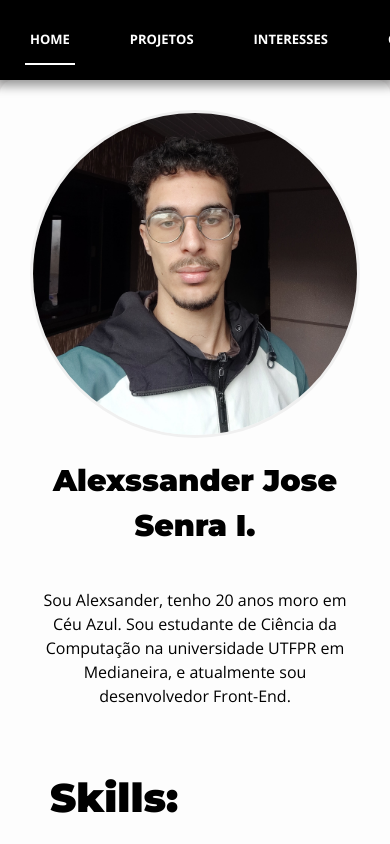
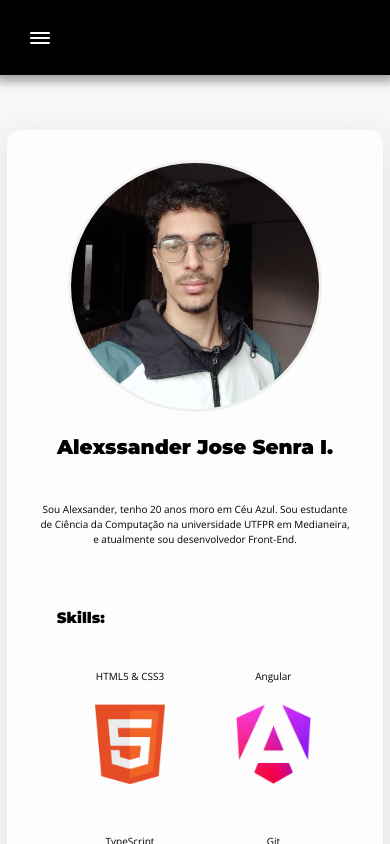
Before and after one commit to AlexssanderJs/Meu-Portifolio-Landing, an Angular app: page /home in a window 390 px wide. Shown: the top 844 px of the page. Built offline with nearby package versions, Linux system fonts and the light colour scheme.

Commit message:
refactor: ajustando responsividade

```diff
--- a/src/app/pages/contact/contact.css
+++ b/src/app/pages/contact/contact.css
@@ -1,14 +1,3 @@
-*{
-    padding: 0;
-    margin: 0;
-    box-sizing: border-box;
-}
-
-html{
-    height: 100%;
-    font-size: 62.5%;
-}
-
 .contact-page{
   min-height: calc(100vh - 8rem);
   display: grid;
@@ -17,18 +6,18 @@ html{
   padding: 4rem 2rem;
 }
 
-.contact-page .container {
+.contact-page .contact-content {
   max-width: 60rem;
   width: 100%;
   text-align: center;
 }
 
-.contact-page h1 {
+.contact-page .contact-content .contact-title {
   font-size: 6rem;
   margin-bottom: 2rem;
 }
 
-.contact-page p {
+.contact-page .contact-content .contact-description {
   font-size: 2rem;
   margin-bottom: 4rem;
   color: #555;
@@ -41,7 +30,7 @@ html{
 }
 
 .contact-form input,
-.contact-form textarea {
+.contact-form .mensage-text-area {
   padding: 1.2rem 1.6rem;
   border-radius: 1rem;
   border: 1px solid #ccc;
@@ -52,12 +41,12 @@ html{
 }
 
 .contact-form input:focus,
-.contact-form textarea:focus {
+.contact-form .mensage-text-area:focus {
   border-color: #3366ff; /* cor de destaque */
   box-shadow: 0 0 10px rgba(51,102,255,0.2);
 }
 
-.contact-form button {
+.contact-form .submit-button {
   padding: 1.5rem 3rem;
   border-radius: 3rem;
   background: #3366ff;
@@ -68,7 +57,7 @@ html{
   transition: 0.3s;
 }
 
-.contact-form button:hover {
+.contact-form .submit-button:hover {
   background: #254fcc;
 }
 
@@ -83,3 +72,31 @@ html{
 .social-links a:hover {
   color: #3366ff;
 }
+
+@media (max-width: 330px){
+
+  .contact-page{
+    padding: 1rem;
+  }
+  .contact-page .contact-content .contact-title {
+    font-size: 3rem;
+  }
+
+  .contact-page .contact-content .contact-description{
+    font-size: 1rem ;
+  }
+
+  .contact-form .submit-button {
+    font-size: 1rem;
+
+  }
+
+  .contact-form input,
+  .contact-form .mensage-text-area {
+  font-size: 1rem;
+  }
+
+  .social-links a {
+    font-size: 1rem;
+  }
+}
--- a/src/app/pages/contact/contact.html
+++ b/src/app/pages/contact/contact.html
@@ -1,13 +1,13 @@
 <section class="contact-page">
-  <div class="container">
-    <h1>Contato</h1>
-    <p>Quer falar comigo? Preencha o formulário ou me ache nas redes sociais.</p>
+  <div class="contact-content">
+    <h1 class="contact-title">Contato</h1>
+    <p class="contact-description">Quer falar comigo? Preencha o formulário ou me ache nas redes sociais.</p>
 
     <form class="contact-form" action="https://formspree.io/f/xjkakjvd" method="POST">
       <input class="name-input" type="text" name="nome" placeholder="Nome" required/>
-      <input type="email" name="email" placeholder="Email" required />
-      <textarea placeholder="Mensagem" name="mensagem" rows="5" required></textarea>
-      <button type="submit">Enviar</button>
+      <input class="email-input" name="email" placeholder="Email" required />
+      <textarea class="mensage-text-area" placeholder="Mensagem" name="mensagem" rows="5" required></textarea>
+      <button class="submit-button" type="submit">Enviar</button>
     </form>
 
     <div class="social-links">
--- a/src/app/pages/home/home.css
+++ b/src/app/pages/home/home.css
@@ -91,36 +91,88 @@
     border: 3px solid rgba(0,0,0,0.05);
 }
 
-@media (max-width: 900px){
+@media (max-width: 1150px){
      .main-content{
         grid-template-columns: 1fr;
-
-        /* ✅ Remova a restrição de largura máxima do desktop */
-        /* E garanta que ele ocupe quase toda a tela com uma margem de segurança */
         max-width: 100%;
-        width: 100%; /* Ou 100%, dependendo do seu design */
+        width: 100%;
+        margin: 5rem;
+        padding: 3rem;
     }
-
-    /* 💡 O TEXT-CONTENT também precisa ser liberado, pois ele também tinha um max-width */
     .main-content .text-content {
-        max-width: 100%; /* Isso garante que a coluna de texto use todo o espaço */
+        max-width: 100%;
     }
 
     .main-content .text-content .text-titulo{
-    /* Era 5rem (50px). Sugestão: 30px */
-    font-size: 3rem;
+    font-size: 2rem;
     }
 
-/* Corpo do Texto (Texto: "text-body") */
     .main-content .text-content .text-body{
-    /* Era 2rem (20px). Sugestão: 16px */
-    font-size: 1.6rem;
+    font-size: 1rem;
     }
 
     .main-content .skills-list .skills-items{
-    /* Era: grid-template-columns: auto auto auto auto; */
-    grid-template-columns: 1fr 1fr; /* ✅ Troque para 2 colunas flexíveis */
-    gap: 1rem; /* ✅ Reduza o gap para não apertar */
+    grid-template-columns: 1fr 1fr;
+    gap: 1rem;
     font-size: 1rem;
     }
+
+    .main-content .my-picture{
+    max-width: 80%;
+    object-fit: cover;
+    justify-self: center;
+    align-items: center;
+    }
+
+    .main-content .skills-list .skills-titulo{
+    font-size: 1.5rem;
 }
+}
+
+@media (max-width: 350px){
+
+    .main-content{
+        margin: 2rem;
+        padding: 0;
+    }
+
+    .main-content .text-content{
+        min-width: 0;
+        max-width: 80%;
+
+    }
+
+    .main-content .text-content .text-titulo{
+        font-size: 1rem;
+        min-width: 0;
+
+    }
+
+    .main-content .text-content .text-body{
+        min-width: 0;
+        font-size: 0.7rem;
+    }
+
+    .main-content .my-picture{
+        min-width: 0;
+        width: 50%;
+    }
+
+    .main-content .skills-list{
+        min-width: 0;
+        margin: 0;
+        padding: 0;
+    }
+
+    .main-content .skills-list .skills-items{
+        min-width: 0;
+        max-width: 100%;
+        grid-template-columns: 1fr;
+    }
+
+
+    .main-content .skills-list .skills-image{
+        min-width: 0;
+    }
+
+}
--- a/src/app/pages/interests/interests.css
+++ b/src/app/pages/interests/interests.css
@@ -1,31 +1,22 @@
-*{
-    padding: 0;
-    margin: 0;
-    box-sizing: border-box;
-}
-
-html{
-    height: 100%;
-    font-size: 62.5%;
-}
-
 .interest-page{
     display: flex;
     align-items: center;
     justify-content: center;
-    height: calc(100vh - 8rem);
-    width: 100vw;
-    max-height: 100vh;
-    max-width: 100vw;
+    min-height: calc(100vh - 8rem);
+    width: 100%;
+    padding: 1rem;
     background-color: rgba(207, 25, 25, 0.075);
 }
 
 .interest-page .interest-content{
     display: grid;
     grid-template-columns: 1fr 1fr;
+    align-items: center;
+    justify-content: center;
     gap: 6rem;
     width: 100%;
     max-width: 150rem;
+    min-width: 0;
 }
 
 .interest-page .interest-content .interest-item{
@@ -36,29 +27,66 @@ html{
     border-radius: 1rem;
     gap: 3rem;
     background-color: rgba(255, 255, 255, 0.425);
-
+    min-width: 0;
+    min-height: 22.2rem;
 }
 
 .interest-page .interest-content .interest-item .interest-item-text{
     margin: 1rem;
     gap: 1rem;
+    min-width: 0;
 }
 
 .interest-page .interest-content .interest-item .interest-item-text .interest-descricao{
     font-size: 1.3rem;
     margin-top: 2rem;
     text-align: center;
+    min-width: 0;
 }
 
 
 .interest-page .interest-content .interest-item .interest-item-text .interest-title{
-    font-size: 4rem;
+    min-width: 0;
+    font-size: 2.5rem;
 }
 
 .interest-page .interest-content .interest-item .interest-image{
     object-fit: cover;
     justify-self: center;
     align-self: center;
-    max-height: 20rem;
+    max-height: 22.2rem;
+    width: 100%;
     padding: 1rem;
+    min-width: 0;
 }
+
+@media (max-width: 1150px){
+    .interest-page .interest-content{
+    grid-template-columns: 1fr;
+    }
+
+    .interest-page .interest-content .interest-item{
+        padding: 2rem;
+
+    }
+}
+
+@media (max-width: 600px){
+
+    .interest-page .interest-content{
+        gap: 3rem;
+    }
+    .interest-page .interest-content .interest-item{
+        grid-template-columns: 1fr;
+
+    }
+}
+
+@media (max-width: 330px){
+    .interest-page .interest-content .interest-item .interest-item-text .interest-title{
+        font-size: 1.5rem;
+    }
+    .interest-page .interest-content .interest-item .interest-item-text .interest-descricao{
+        font-size: 1rem;
+    }
+}
--- a/src/app/pages/projects/projects.css
+++ b/src/app/pages/projects/projects.css
@@ -1,21 +1,10 @@
-*{
-    padding: 0;
-    margin: 0;
-    box-sizing: border-box;
-}
-
-html{
-    font-size: 62.5%;
-}
 
 .project-page{
     display: flex;
     align-items: center;
     justify-content: center;
-    height: calc(100vh - 8rem);
-    width: 100vw;
-    max-height: 100vh;
-    max-width: 100vw;
+    min-height: calc(100vh - 8rem);
+    width: 100%;
     background-image: linear-gradient(to bottom, #fff 45%, #3110a8 90%);
 }
 
@@ -27,7 +16,6 @@ html{
     width: 100%;
     height: 100%;
     max-width: 150rem;
-    max-height: 60rem;
 }
 
 .project-page .project-content .project-item{
@@ -42,6 +30,7 @@ html{
     transition: transform 0.3s, box-shadow 0.3s;
     border-radius: 1rem;
     padding: 4rem;
+    gap: 3rem;
 }
 
 .project-item:hover {
@@ -52,6 +41,7 @@ html{
 .project-page .project-content .project-item .project-title{
     font-size: 2rem;
     height: fit-content;
+    min-width: 0;
 }
 
 .project-page .project-content .project-item .project-descricao{
@@ -59,13 +49,10 @@ html{
     justify-self: center;
     align-self: center;
     font-size: 1.5rem;
-    height: 17rem;
-    max-width: 100%;
-    max-height: 100%;
     text-align: center;
     border-radius: 2rem;
-
     color: black;
+    min-width: 0;
 }
 
 .project-page .project-content .project-item .project-link{
@@ -77,10 +64,12 @@ html{
     text-align: center;
     padding: 0.5rem 3rem;
     border-radius: 1rem;
+    margin: 1rem;
     font-size: 1.5rem;
     text-decoration: none;
     cursor: pointer;
     transition: background-color 0.3s;
+    min-width: 0;
 }
 
 .project-page .project-content .project-item .project-link:hover{
@@ -88,7 +77,49 @@ html{
 }
 
 .project-image{
-    width: auto;
-    height: 17rem;
+    max-height: 15rem;
+    max-width: 100%;
     object-fit: cover;
+    min-width: 0;
 }
+
+@media (max-width: 1150px){
+
+    .project-page .project-content{
+        grid-template-columns: 1fr;
+    }
+}
+
+@media (max-width: 330px){
+
+    .project-page{
+        padding: 0 1rem;
+    }
+    .project-page .project-content .project-item{
+        width: 100%;
+        gap: 1rem;
+        padding: 1rem;
+        min-width: 0;
+    }
+
+    .project-page .project-content .project-item .project-title{
+        padding: 0;
+        font-size: 1.2rem;
+        min-width: 0;
+    }
+
+    .project-page .project-content .project-item .project-descricao{
+        padding: 0;
+        font-size: 0.8rem;
+    }
+
+    .project-page .project-content .project-item .project-link{
+        width: 50%;
+        font-size: 0.8rem;
+        padding: 0;
+        margin: 0;
+        min-width: 0;
+        margin-top: 1rem;
+    }
+
+}
--- a/src/app/shared/header/header.css
+++ b/src/app/shared/header/header.css
@@ -1,12 +1,3 @@
-*{
-    padding: 0;
-    margin: 0;
-}
-
-html{
-    font-size: 62.5%;
-}
-
 a{
     text-decoration: none;
     color: inherit;
@@ -72,3 +63,67 @@ a{
     width: 50%;
 
 }
+
+
+.menu-checkbox-oculto {
+    display: none;
+}
+
+.nav-icon {
+    display: none;
+    flex-direction: column;
+    justify-content: space-around;
+    width: 3rem;
+    height: 2.5rem;
+    padding: 0.5rem;
+    cursor: pointer;
+    z-index: 20;
+    margin: 2.5rem;
+}
+
+.nav-icon span {
+    display: block;
+    height: 0.2rem;
+    width: 100%;
+    background: white;
+    border-radius: 0.2rem;
+    transition: all 0.3s ease-in-out;
+}
+
+@media (max-width: 500px) {
+
+    .menu-checkbox-oculto{
+        margin: 5rem;
+    }
+
+    .navegation-container {
+        position: relative;
+    }
+
+    .navegation-container ul {
+        display: flex;
+        flex-direction: column;
+        position: absolute;
+        top: 100%;
+        right: 0;
+        width: 100%;
+        background-color: rgba(0, 0, 0, 0.95);
+        max-height: 0;
+        overflow: hidden;
+        transition: max-height 0.4s ease-in-out;
+    }
+
+    .navegation-container ul li a {
+        padding: 1rem 2rem;
+        text-align: center;
+        width: 100%;
+    }
+
+    .nav-icon {
+        display: flex;
+    }
+
+    .menu-checkbox-oculto:checked ~ ul {
+        max-height: 50rem;
+    }
+}
--- a/src/app/shared/header/header.html
+++ b/src/app/shared/header/header.html
@@ -1,5 +1,14 @@
 <header class="header-container">
     <nav class="navegation-container">
+
+        <input type="checkbox" id="menu-toggle-checkbox" class="menu-checkbox-oculto">
+
+        <label for="menu-toggle-checkbox" class="nav-icon">
+            <span></span>
+            <span></span>
+            <span></span>
+        </label>
+
         <ul>
             <li><a routerLink="/home" routerLinkActive="active">Home</a></li>
             <li><a routerLink="/projetos" routerLinkActive="active">Projetos</a></li>
```
Also changed, not shown: public/assets/angular-logo.png, public/assets/html5-logo.png, src/app/pages/interests/interests.html (line endings or trailing spaces).
